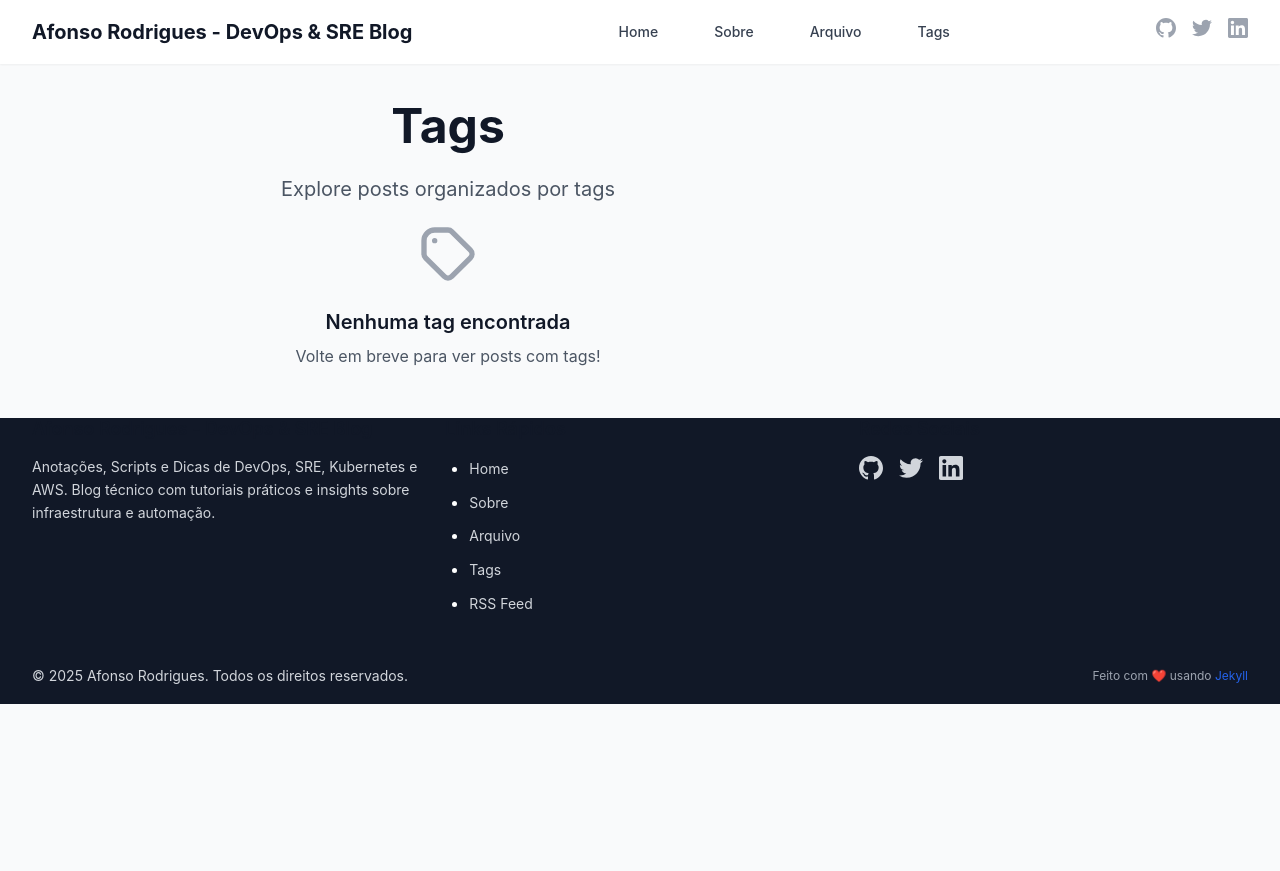
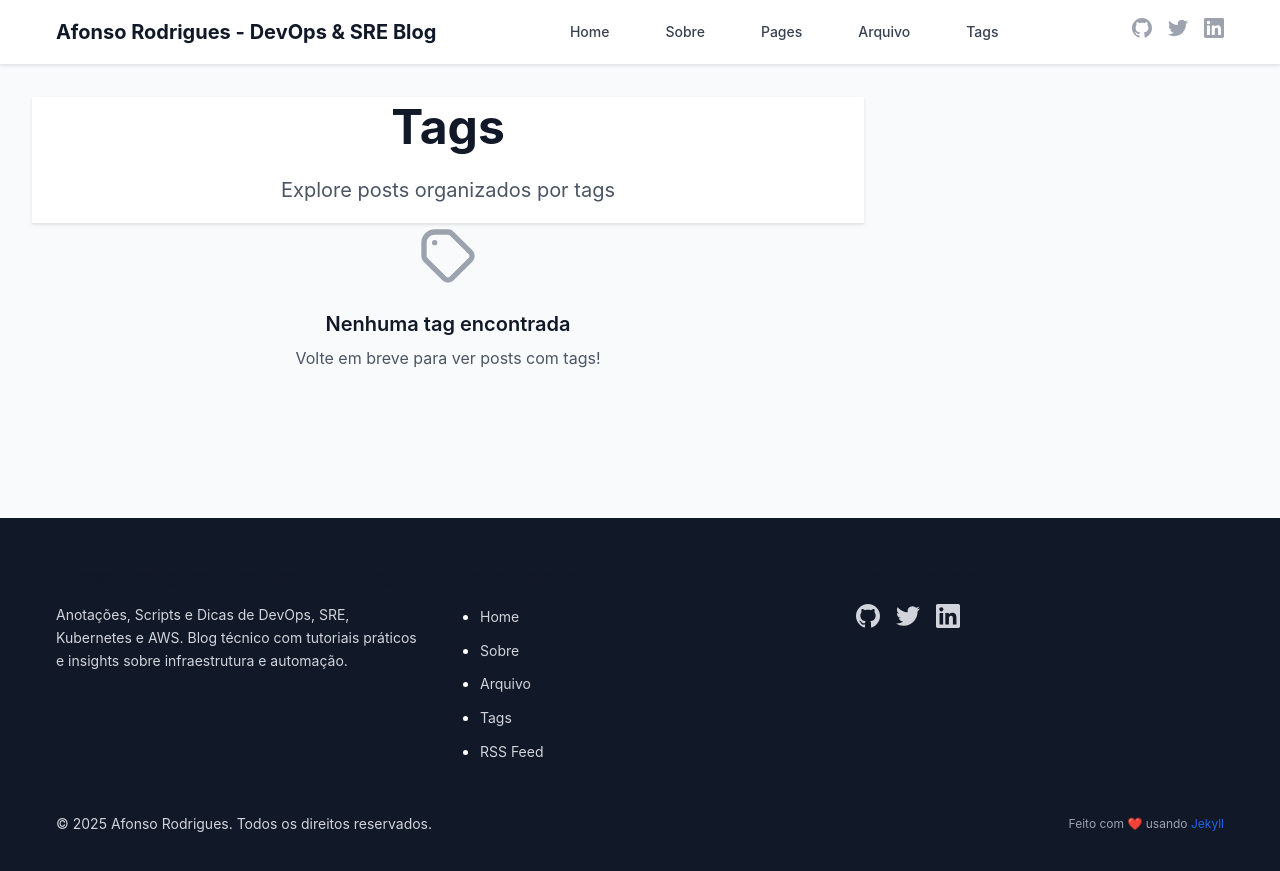
Before and after one commit to afonsoaugusto/afonsoaugusto.github.io, a Jekyll site: the page built from tags.html, in a window 1280 px wide. Shown: the top 871 px of the page. Built offline with Jekyll 4.4.1, drawn with Linux system fonts in a browser that asks for light colours.

Commit message:
fix: Corrigir layout quebrado e adicionar menu Pages
- ✅ Adicionar link 'Pages' no menu desktop e móvel
- 🔧 Simplificar CSS para corrigir layout quebrado
- 📱 Melhorar responsividade do menu móvel
- 🎨 Usar estilos inline para garantir funcionamento
- 🏗️ Corrigir estrutura flexbox do layout principal
- 📄 Manter funcionalidade da página pages.markdown

Correções aplicadas:
- Menu agora inclui link para /pages/
- Layout centralizado e responsivo
- CSS simplificado e funcional
- Estrutura flexbox corrigida

```diff
--- a/_layouts/default.html
+++ b/_layouts/default.html
@@ -108,22 +108,23 @@
   </a>
 
   <!-- Header -->
-  <header class="bg-white shadow-sm border-b border-gray-200 sticky top-0 z-40">
-    <div class="max-w-7xl mx-auto px-4 sm:px-6 lg:px-8">
-      <div class="flex justify-between items-center h-16">
+  <header>
+    <div class="container">
+      <div style="display: flex; justify-content: space-between; align-items: center; height: 4rem;">
         <!-- Logo/Brand -->
-        <div class="flex-shrink-0">
-          <a href="{{ '/' | relative_url }}" class="flex items-center space-x-2 text-xl font-bold text-gray-900 hover:text-blue-600 transition-colors duration-200">
-            <span>{{ site.title }}</span>
+        <div>
+          <a href="{{ '/' | relative_url }}" style="font-size: 1.25rem; font-weight: bold; color: #111827; text-decoration: none;">
+            {{ site.title }}
           </a>
         </div>
 
         <!-- Desktop Navigation -->
-        <nav class="hidden md:flex space-x-8" role="navigation" aria-label="Navegação principal">
-          <a href="{{ '/' | relative_url }}" class="text-gray-700 hover:text-blue-600 px-3 py-2 text-sm font-medium transition-colors duration-200">Home</a>
-          <a href="{{ '/about' | relative_url }}" class="text-gray-700 hover:text-blue-600 px-3 py-2 text-sm font-medium transition-colors duration-200">Sobre</a>
-          <a href="{{ '/archive' | relative_url }}" class="text-gray-700 hover:text-blue-600 px-3 py-2 text-sm font-medium transition-colors duration-200">Arquivo</a>
-          <a href="{{ '/tags' | relative_url }}" class="text-gray-700 hover:text-blue-600 px-3 py-2 text-sm font-medium transition-colors duration-200">Tags</a>
+        <nav class="md:flex" role="navigation" aria-label="Navegação principal">
+          <a href="{{ '/' | relative_url }}">Home</a>
+          <a href="{{ '/about' | relative_url }}">Sobre</a>
+          <a href="{{ '/pages' | relative_url }}">Pages</a>
+          <a href="{{ '/archive' | relative_url }}">Arquivo</a>
+          <a href="{{ '/tags' | relative_url }}">Tags</a>
         </nav>
 
         <!-- Social Links -->
@@ -152,9 +153,9 @@
         </div>
 
         <!-- Mobile menu button -->
-        <button class="md:hidden p-2 rounded-md text-gray-400 hover:text-gray-600 hover:bg-gray-100 focus:outline-none focus:ring-2 focus:ring-inset focus:ring-blue-500" aria-expanded="false" aria-controls="mobile-menu" onclick="toggleMobileMenu()">
+        <button class="md:hidden" aria-expanded="false" aria-controls="mobile-menu" onclick="toggleMobileMenu()" style="padding: 0.5rem; border: none; background: none; cursor: pointer;">
           <span class="sr-only">Abrir menu principal</span>
-          <svg class="w-6 h-6" fill="none" stroke="currentColor" viewBox="0 0 24 24">
+          <svg width="24" height="24" fill="none" stroke="currentColor" viewBox="0 0 24 24">
             <path stroke-linecap="round" stroke-linejoin="round" stroke-width="2" d="M4 6h16M4 12h16M4 18h16"></path>
           </svg>
         </button>
@@ -162,12 +163,13 @@
     </div>
 
     <!-- Mobile Navigation -->
-    <div id="mobile-menu" class="md:hidden hidden bg-white border-t border-gray-200" role="navigation" aria-label="Menu móvel">
-      <div class="px-2 pt-2 pb-3 space-y-1">
-        <a href="{{ '/' | relative_url }}" class="block px-3 py-2 text-base font-medium text-gray-700 hover:text-blue-600 hover:bg-gray-50 rounded-md transition-colors duration-200">Home</a>
-        <a href="{{ '/about' | relative_url }}" class="block px-3 py-2 text-base font-medium text-gray-700 hover:text-blue-600 hover:bg-gray-50 rounded-md transition-colors duration-200">Sobre</a>
-        <a href="{{ '/archive' | relative_url }}" class="block px-3 py-2 text-base font-medium text-gray-700 hover:text-blue-600 hover:bg-gray-50 rounded-md transition-colors duration-200">Arquivo</a>
-        <a href="{{ '/tags' | relative_url }}" class="block px-3 py-2 text-base font-medium text-gray-700 hover:text-blue-600 hover:bg-gray-50 rounded-md transition-colors duration-200">Tags</a>
+    <div id="mobile-menu" class="md:hidden" role="navigation" aria-label="Menu móvel" style="display: none; background: white; border-top: 1px solid #e5e7eb;">
+      <div style="padding: 0.5rem 1rem;">
+        <a href="{{ '/' | relative_url }}" style="display: block; padding: 0.75rem 1rem; color: #374151; text-decoration: none;">Home</a>
+        <a href="{{ '/about' | relative_url }}" style="display: block; padding: 0.75rem 1rem; color: #374151; text-decoration: none;">Sobre</a>
+        <a href="{{ '/pages' | relative_url }}" style="display: block; padding: 0.75rem 1rem; color: #374151; text-decoration: none;">Pages</a>
+        <a href="{{ '/archive' | relative_url }}" style="display: block; padding: 0.75rem 1rem; color: #374151; text-decoration: none;">Arquivo</a>
+        <a href="{{ '/tags' | relative_url }}" style="display: block; padding: 0.75rem 1rem; color: #374151; text-decoration: none;">Tags</a>
       </div>
       <div class="pt-4 pb-3 border-t border-gray-200">
         <div class="flex items-center px-3 space-x-4">
@@ -198,14 +200,14 @@
   </header>
 
   <!-- Main Content -->
-  <main id="main-content" class="flex-1">
+  <main id="main-content" style="flex: 1;">
     {{ content }}
   </main>
 
   <!-- Footer -->
-  <footer class="bg-gray-900 text-white">
-    <div class="max-w-7xl mx-auto px-4 sm:px-6 lg:px-8 py-12">
-      <div class="grid grid-cols-1 md:grid-cols-3 gap-8">
+  <footer style="background-color: #111827; color: white; padding: 3rem 0; margin-top: auto;">
+    <div class="container">
+      <div style="display: grid; grid-template-columns: repeat(auto-fit, minmax(250px, 1fr)); gap: 2rem;">
         <!-- About -->
         <div>
           <h3 class="text-lg font-semibold mb-4">{{ site.title }}</h3>
--- a/assets/css/main.css
+++ b/assets/css/main.css
@@ -25,6 +25,9 @@
   background-color: #f9fafb;
   -webkit-font-smoothing: antialiased;
   -moz-osx-font-smoothing: grayscale;
+  min-height: 100vh;
+  display: flex;
+  flex-direction: column;
 }
 
 /* Typography */
@@ -172,6 +175,81 @@
   max-width: 1200px;
   margin: 0 auto;
   padding: 0 1rem;
+}
+
+/* Layout Fixes */
+.h-full {
+  height: 100%;
+}
+
+.flex-1 {
+  flex: 1;
+}
+
+/* Header */
+header {
+  position: sticky;
+  top: 0;
+  z-index: 40;
+  background-color: white;
+  border-bottom: 1px solid #e5e7eb;
+  box-shadow: 0 1px 3px 0 rgba(0, 0, 0, 0.1);
+}
+
+/* Navigation */
+nav {
+  display: flex;
+  align-items: center;
+  gap: 2rem;
+}
+
+nav a {
+  color: #374151;
+  text-decoration: none;
+  padding: 0.5rem 0.75rem;
+  font-size: 0.875rem;
+  font-weight: 500;
+  transition: color 0.2s ease;
+}
+
+nav a:hover {
+  color: #2563eb;
+}
+
+/* Mobile Navigation */
+@media (max-width: 768px) {
+  .md\\:flex {
+    display: none;
+  }
+
+  .md\\:hidden {
+    display: block;
+  }
+
+  nav {
+    flex-direction: column;
+    gap: 0.5rem;
+  }
+
+  nav a {
+    display: block;
+    padding: 0.75rem 1rem;
+    border-radius: 0.375rem;
+  }
+
+  nav a:hover {
+    background-color: #f9fafb;
+  }
+}
+
+@media (min-width: 769px) {
+  .md\\:flex {
+    display: flex;
+  }
+
+  .md\\:hidden {
+    display: none;
+  }
 }
 
 /* Grid System */
```
